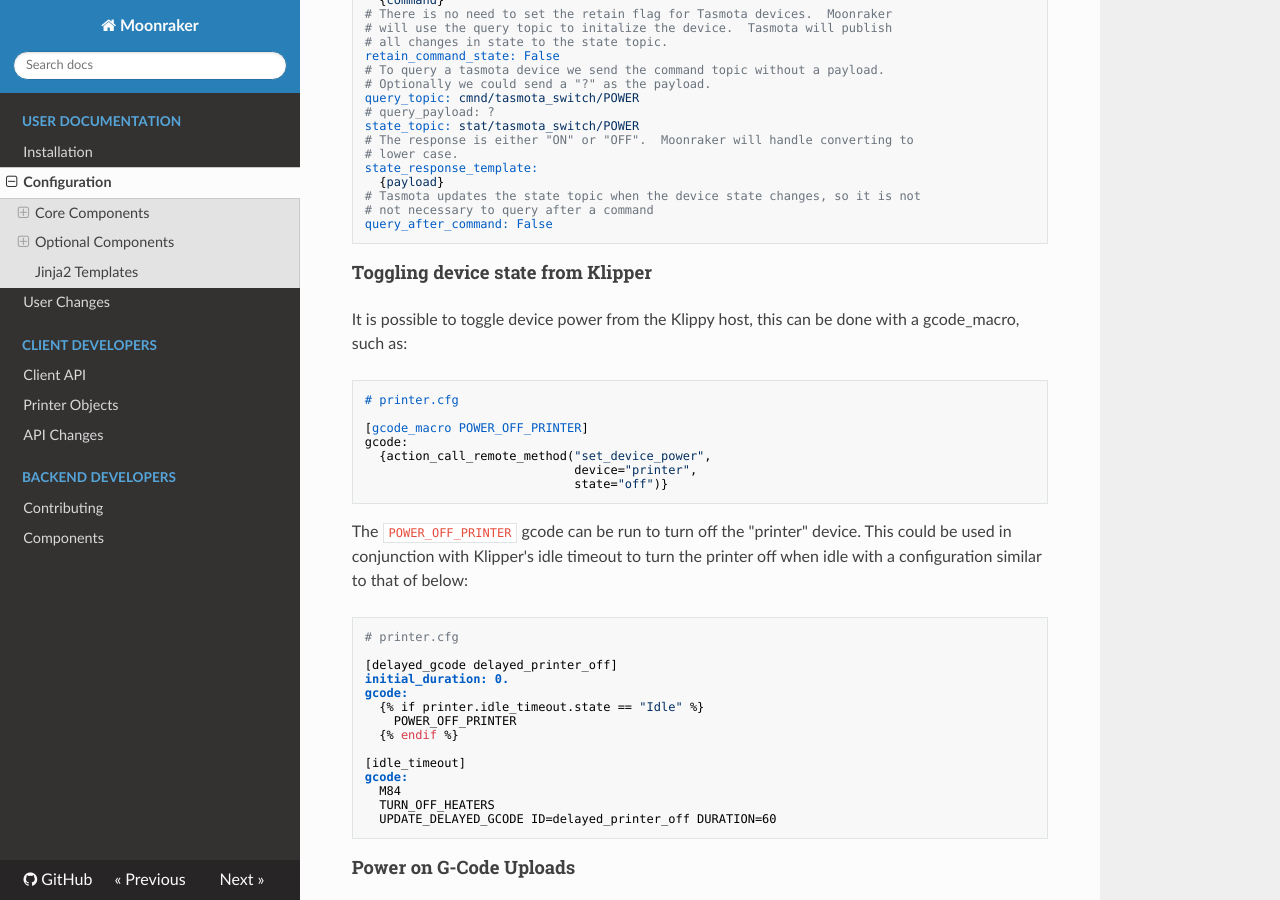
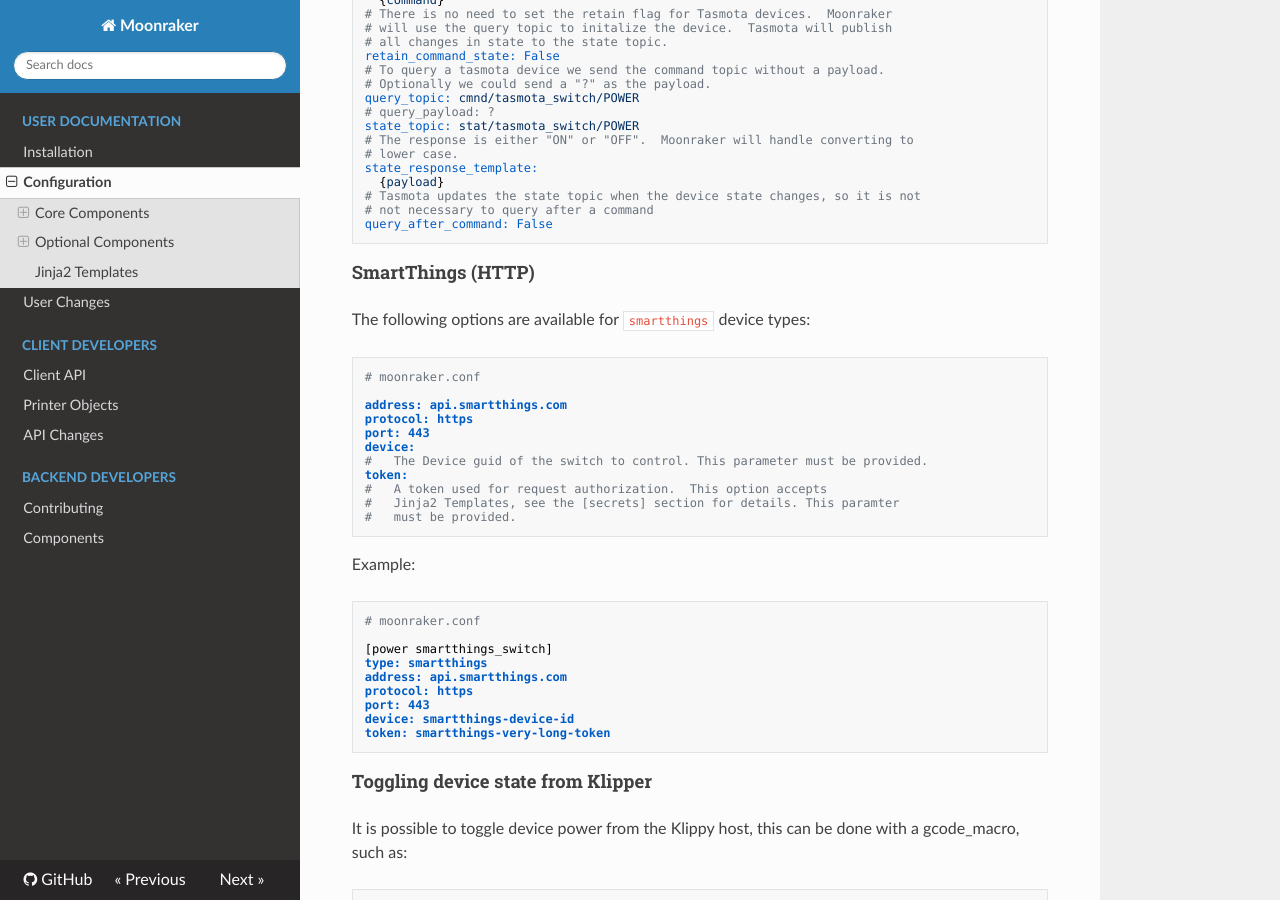
Before and after one commit to Arksine/moonraker, an MkDocs documentation site: the page built from docs/configuration.md, in a window 1280 px wide and 900 px high, scrolled down 14642 px. Built offline with MkDocs 1.6.1, drawn with Linux system fonts in a browser that asks for light colours; nearby versions of some CDN libraries.

Commit message:
Add smartthings power switch

````diff
--- a/docs/configuration.md
+++ b/docs/configuration.md
@@ -880,6 +880,36 @@ state_response_template:
 # Tasmota updates the state topic when the device state changes, so it is not
 # not necessary to query after a command
 query_after_command: False
+```
+####  SmartThings (HTTP)
+
+The following options are available for `smartthings` device types:
+
+```ini
+# moonraker.conf
+
+address: api.smartthings.com
+protocol: https
+port: 443
+device:
+#   The Device guid of the switch to control. This parameter must be provided.
+token:
+#   A token used for request authorization.  This option accepts
+#   Jinja2 Templates, see the [secrets] section for details. This paramter
+#   must be provided.
+```
+
+Example:
+```ini
+# moonraker.conf
+
+[power smartthings_switch]
+type: smartthings
+address: api.smartthings.com
+protocol: https
+port: 443
+device: smartthings-device-id
+token: smartthings-very-long-token
 ```
 
 #### Toggling device state from Klipper
````
